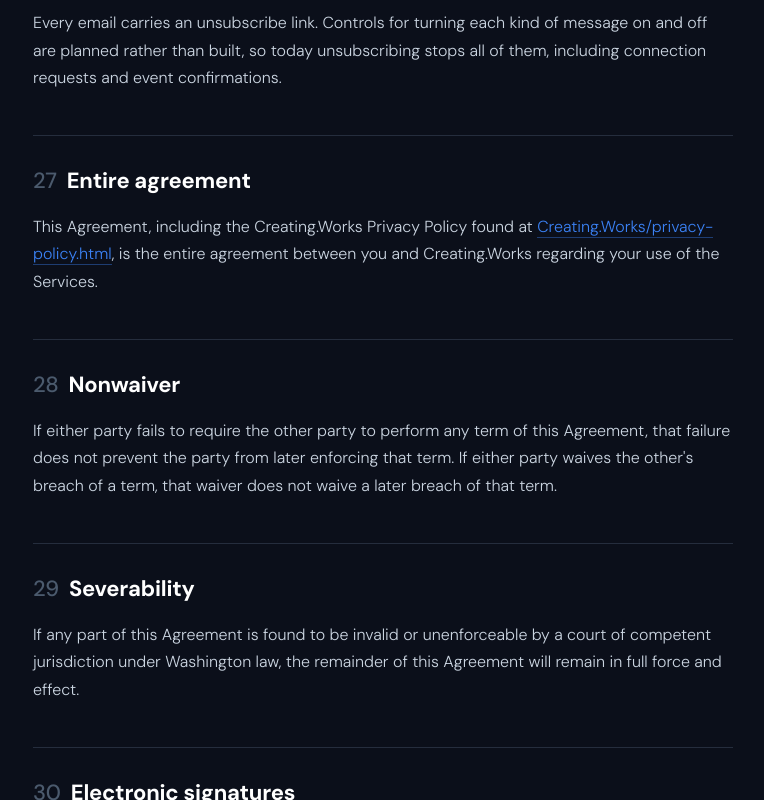
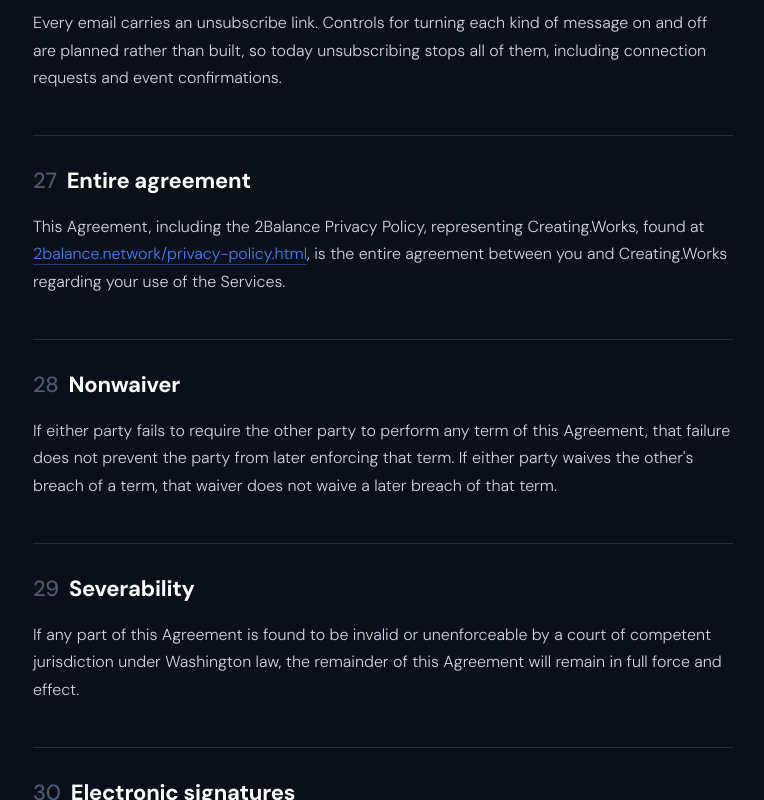
Before and after one commit to 2Gather-Network/2balance, a plain HTML site: page terms-of-service.html in a window 1280 px wide. Shown: the part 11200-12000 px from the top of the page, without its empty margins (257-1021 px from the left). Drawn offline with Linux system fonts and the light colour scheme.

Commit message:
cwsite.1 terms: entire agreement names this site's privacy policy

```diff
--- a/terms-of-service.html
+++ b/terms-of-service.html
@@ -401,7 +401,7 @@
     <p>Every email carries an unsubscribe link. Controls for turning each kind of message on and off are planned rather than built, so today unsubscribing stops all of them, including connection requests and event confirmations.</p>
 
     <h2 class="sec"><span class="num">27</span>Entire agreement</h2>
-    <p>This Agreement, including the Creating.Works Privacy Policy found at <a class="inline" href="https://creating.works/privacy-policy.html">Creating.Works/privacy-policy.html</a>, is the entire agreement between you and Creating.Works regarding your use of the Services.</p>
+    <p>This Agreement, including the 2Balance Privacy Policy, representing Creating.Works, found at <a class="inline" href="https://2balance.network/privacy-policy.html">2balance.network/privacy-policy.html</a>, is the entire agreement between you and Creating.Works regarding your use of the Services.</p>
 
     <h2 class="sec"><span class="num">28</span>Nonwaiver</h2>
     <p>If either party fails to require the other party to perform any term of this Agreement, that failure does not prevent the party from later enforcing that term. If either party waives the other's breach of a term, that waiver does not waive a later breach of that term.</p>
```
